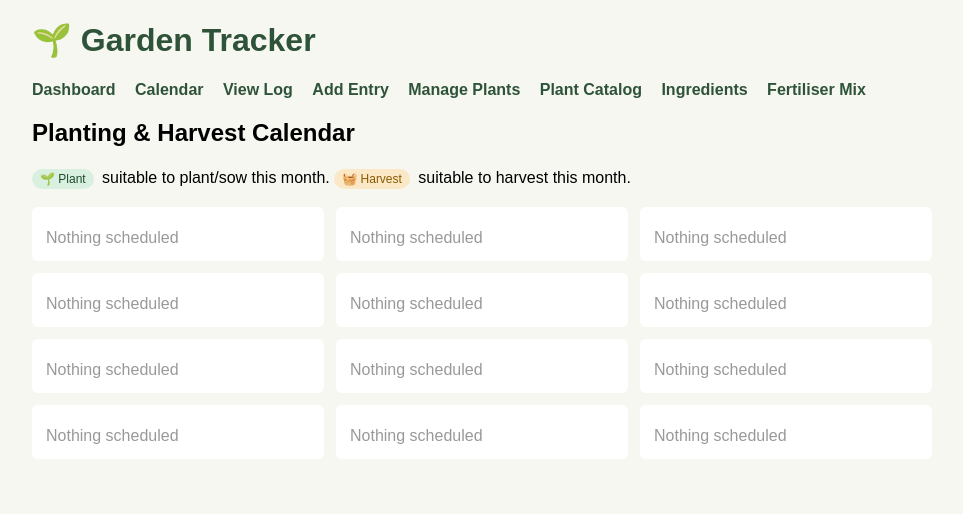
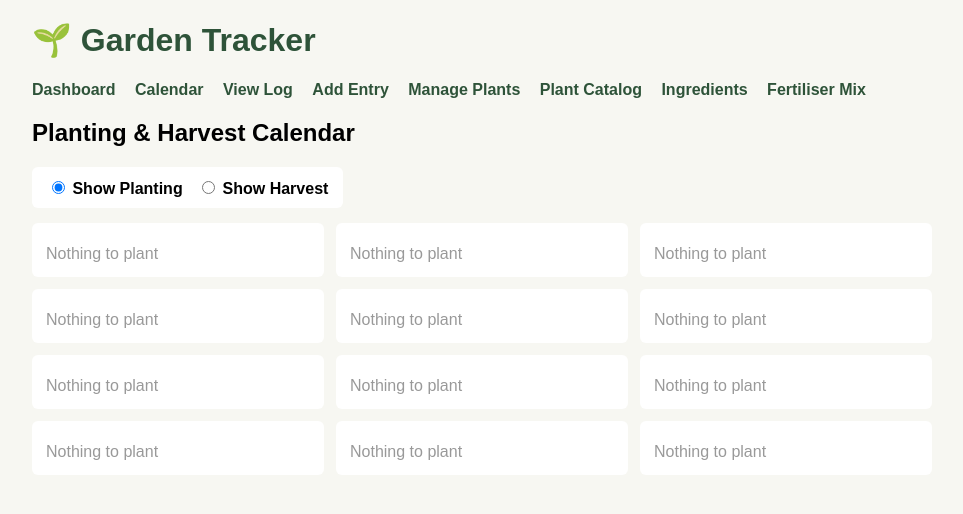
Before and after one commit to WarlockAUS/garden-tracker, a Flask app: template templates/calendar.html in a window 1280 px wide. Shown: the top 514 px of the page, without its empty margins (158-1121 px from the left). Run offline with Flask 3, Linux system fonts and the light colour scheme; the template is opened without the code that fills it, so the values that code supplies are empty; parts of the project's set-up code (start-up, migrations or seed data) failed here and were passed over.

Commit message:
Add filter for planting and harvesting views

```diff
--- a/templates/calendar.html
+++ b/templates/calendar.html
@@ -1,12 +1,22 @@
 {% extends "base.html" %}
 {% block content %}
 <h2>Planting & Harvest Calendar</h2>
-<p><span class="tag tag-plant">🌱 Plant</span> suitable to plant/sow this month. <span class="tag tag-harvest">🧺 Harvest</span> suitable to harvest this month.</p>
+
+<div class="filter-bar">
+    <label style="display:inline; margin-right:10px;">
+        <input type="radio" name="cal_view" value="planting" checked onchange="toggleCalView()" style="width:auto; display:inline;"> Show Planting
+    </label>
+    <label style="display:inline;">
+        <input type="radio" name="cal_view" value="harvest" onchange="toggleCalView()" style="width:auto; display:inline;"> Show Harvest
+    </label>
+</div>
 
 <div class="cal-grid">
     {% for m in range(1, 13) %}
     <div class="cal-month {% if m == current_month %}current{% endif %}">
         <h3>{{ month_names[m-1] }}{% if m == current_month %} (now){% endif %}</h3>
+
+        <div class="cal-planting-section">
             {% if data[m].planting %}
                 {% for item in data[m].planting %}
                 <div>
@@ -14,16 +24,37 @@
                     {% if item.note %}<div style="font-size:11px; color:#777; margin:0 0 6px 4px;">{{ item.note }}</div>{% endif %}
                 </div>
                 {% endfor %}
+            {% else %}
+                <p style="color:#999; margin:0;">Nothing to plant</p>
             {% endif %}
+        </div>
+
+        <div class="cal-harvest-section" style="display:none;">
             {% if data[m].harvesting %}
                 {% for item in data[m].harvesting %}
                 <span class="tag tag-harvest">🧺 {{ item.name }}</span>
                 {% endfor %}
+            {% else %}
+                <p style="color:#999; margin:0;">Nothing to harvest</p>
             {% endif %}
-        {% if not data[m].planting and not data[m].harvesting %}
-        <p style="color:#999; margin:0;">Nothing scheduled</p>
-        {% endif %}
+        </div>
+
     </div>
     {% endfor %}
 </div>
+
+<script>
+function toggleCalView() {
+    var view = document.querySelector('input[name="cal_view"]:checked').value;
+    var plantingSections = document.querySelectorAll('.cal-planting-section');
+    var harvestSections = document.querySelectorAll('.cal-harvest-section');
+
+    plantingSections.forEach(function(el) {
+        el.style.display = (view === 'planting') ? 'block' : 'none';
+    });
+    harvestSections.forEach(function(el) {
+        el.style.display = (view === 'harvest') ? 'block' : 'none';
+    });
+}
+</script>
 {% endblock %}
```
Lines whose indentation alone changed are shown as unchanged.
